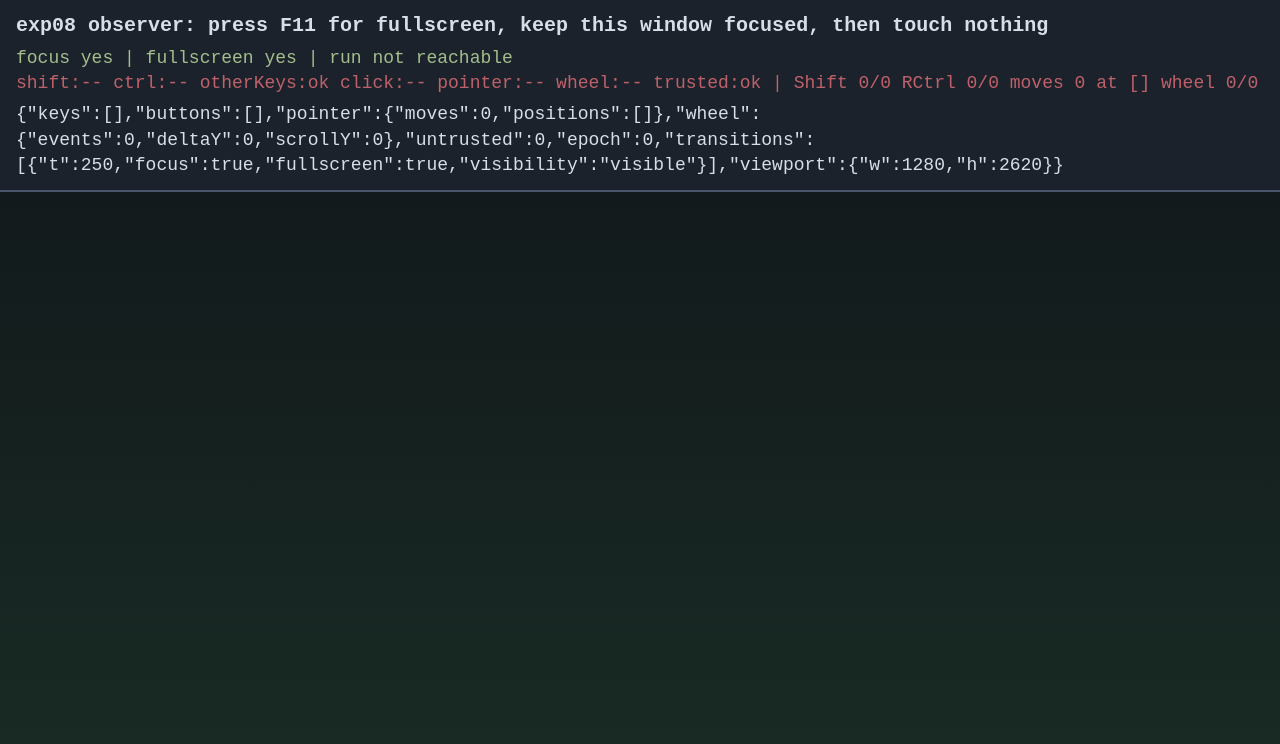
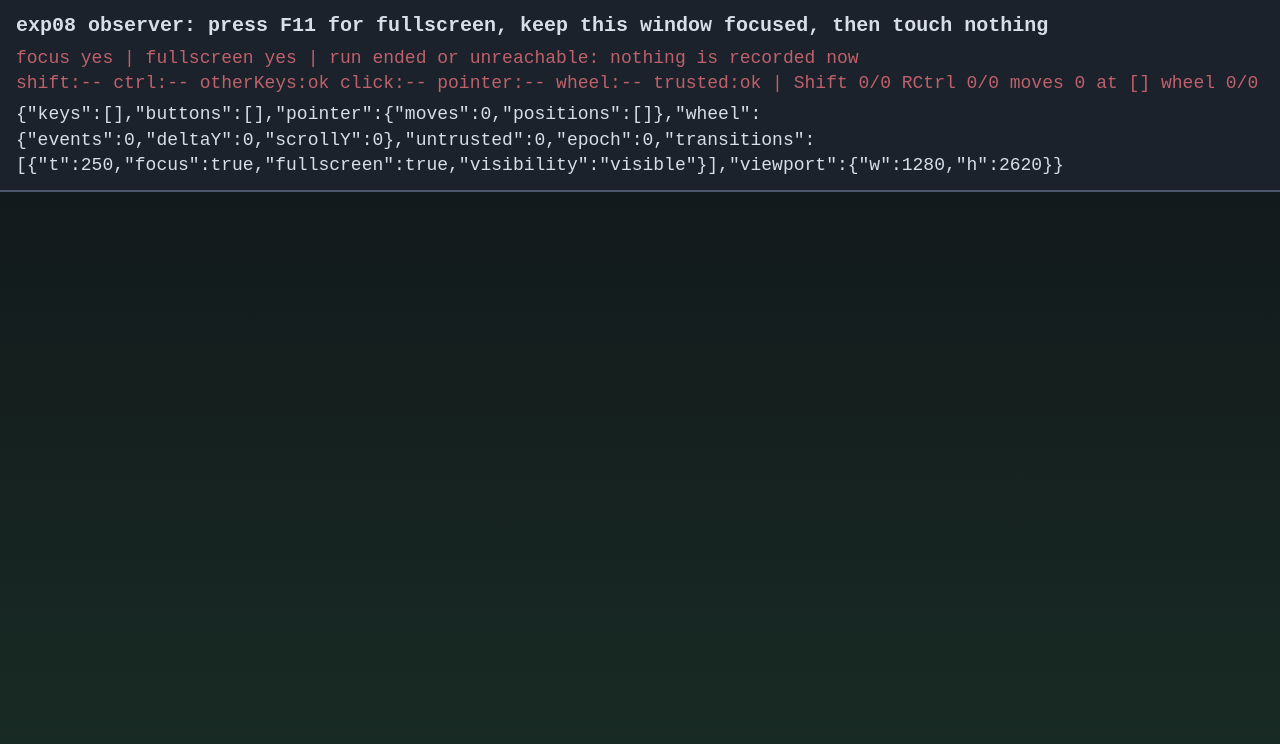
Before and after one commit to rai-himanshu07/Blackroom-Console, a plain HTML site: page crates/blackroom-experiments/assets/exp08_observer.html in a window 1280 px wide. Shown: the top 744 px of the page. Drawn offline with Linux system fonts and the light colour scheme; no server answers.

Commit message:
Say plainly on the exp08 observer page when the run has ended

```diff
--- a/crates/blackroom-experiments/assets/exp08_observer.html
+++ b/crates/blackroom-experiments/assets/exp08_observer.html
@@ -96,7 +96,7 @@
     try {
       const reply = await (await fetch('beat', { method: 'POST', body: JSON.stringify({ ...st, tally: s }) })).json();
       if (reply.epoch > s.epoch) { s = { ...fresh(), epoch: reply.epoch, transitions: s.transitions }; scrollTo(0, 0); render(); }
-    } catch (_) { r.textContent += ' | run not reachable'; }
+    } catch (_) { r.textContent += ' | run ended or unreachable: nothing is recorded now'; r.className = 'bad'; }
   }
   setInterval(beat, 250);
   render();
```
